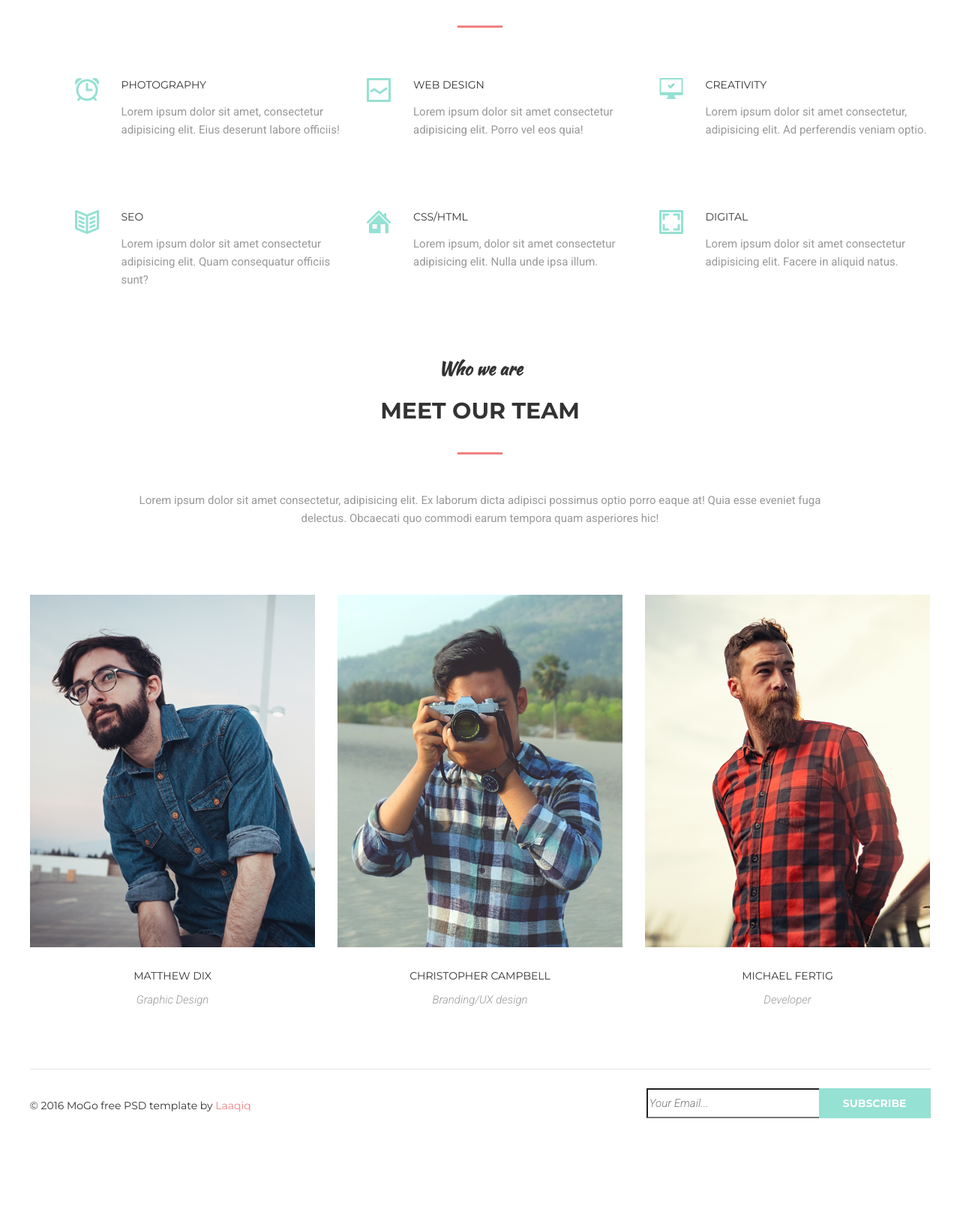
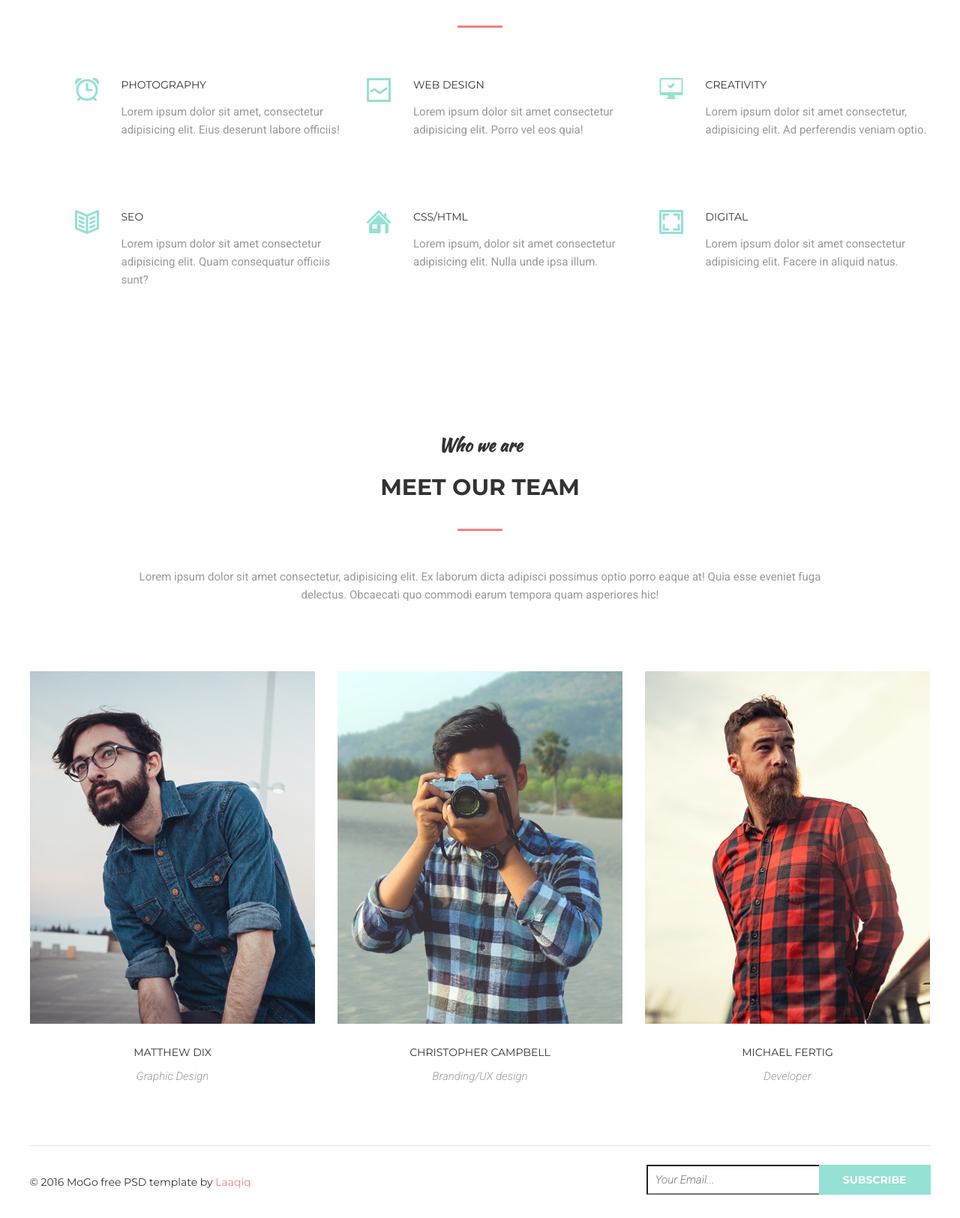
Before and after one commit to YagorlitskiyVyacheslav/goit-fe-course, a plain HTML site: page hw-06/index.html in a window 1280 px wide. Shown: the part 280-1904 px from the top of the page at 75% size. Before the commit the page ends 1802 px from the top, so only its background shows below. Drawn offline with Linux system fonts and the light colour scheme.

Commit message:
fix coment hw-06 rev-3

```diff
--- a/hw-06/css/style.css
+++ b/hw-06/css/style.css
@@ -15,11 +15,15 @@ body {
 h1 {
     display: none;
 }
+.header-container {
+    display: flex;
+}
 .header-nav {
+    width: 100%;
     display: flex;
     justify-content: space-between;
     margin-top: 28px;
-    margin-bottom: 130px;
+    margin-bottom: 28px;
 }
 .nav-list {
     display: flex;
@@ -51,7 +55,10 @@ h1 {
 }
 
 /* FIRST MAIN SECTION */
-
+.first-main-section {
+    display: flex;
+    min-width: 1201px;
+}
 .qa, .title {
     text-align: center;
     margin: 0;
@@ -60,6 +67,7 @@ h1 {
 .qa {
     font-family: "Kaushan Script", sans-serif;
     font-size: 24px;
+    margin-top: 102px;
     margin-bottom: 20px;
 }
 .title {
@@ -84,8 +92,7 @@ h1 {
     justify-content: space-between;
     flex-wrap: wrap;
     flex-direction: row;
-    padding-bottom: 89px;
-    margin: 0;
+    margin: 0 0 89px;
 }
 .card-serveces {
     width: 382px;
@@ -137,6 +144,10 @@ h1 {
 
 /* SECOND MAIN SECTION */
 
+.second-main-section {
+    display: flex;
+    min-width: 1201px;
+}
 .title-team {
     margin-bottom: 89px;
 }
@@ -151,8 +162,7 @@ h1 {
     justify-content: space-between;
     flex-wrap: wrap;
     padding-left: 0;
-    margin: 0;
-    padding-bottom: 80px;
+    margin: 0 0 80px;
 }
 .team-member {
     width: 381px;
@@ -301,8 +311,9 @@ h1 {
     font-family: "Montserrat", sans-serif;
     color: rgb(51, 51, 51);
 }
-.footer-span {
+.footer-link {
     color: #f38181;
+    text-decoration: none;
 }
 .form-subscribe {
     display: flex;
@@ -315,9 +326,7 @@ input {
     font-style: italic;
     font-family: "Roboto", sans-serif;
     font-size: 15px;
-}
-input [placeholder="Your Email..."] {
-
+    padding: 0 10px 0;
 }
 .subscribe {
     background-color: rgb(149, 225, 211);
--- a/hw-06/index.html
+++ b/hw-06/index.html
@@ -11,7 +11,7 @@
 </head>
 <body>
     <header>
-        <div class="container">
+        <div class="container header-container">
         <h1>HEADER</h1>
         <nav class="header-nav">
             <a href="#" tabindex="1"><img src="image/MoGo.png" alt="" class="logo"></a>
@@ -26,7 +26,7 @@
     </div>
     </header>
     <main>
-        <section class="first-main-section">
+        <section class="first-main-section clearfix">
             <div class="container">
             <h2 class="qa">We work with</h2>
             <h3 class="title">Amazing Services</h3>
@@ -106,7 +106,7 @@
     </main>
     <footer>
         <div class="container footer">
-        <p class="footer-info">&#169; 2016 MoGo free PSD template by <span class="footer-span">Laaqiq</span></p>
+        <p class="footer-info"><span>&#169;</span> 2016 MoGo free PSD template by <a href="#" class="footer-link">Laaqiq</a></p>
         <div class="form-subscribe">
         <input type="text" placeholder="Your Email..." tabindex="11">
         <button class="subscribe" tabindex="12">Subscribe</button>
```
